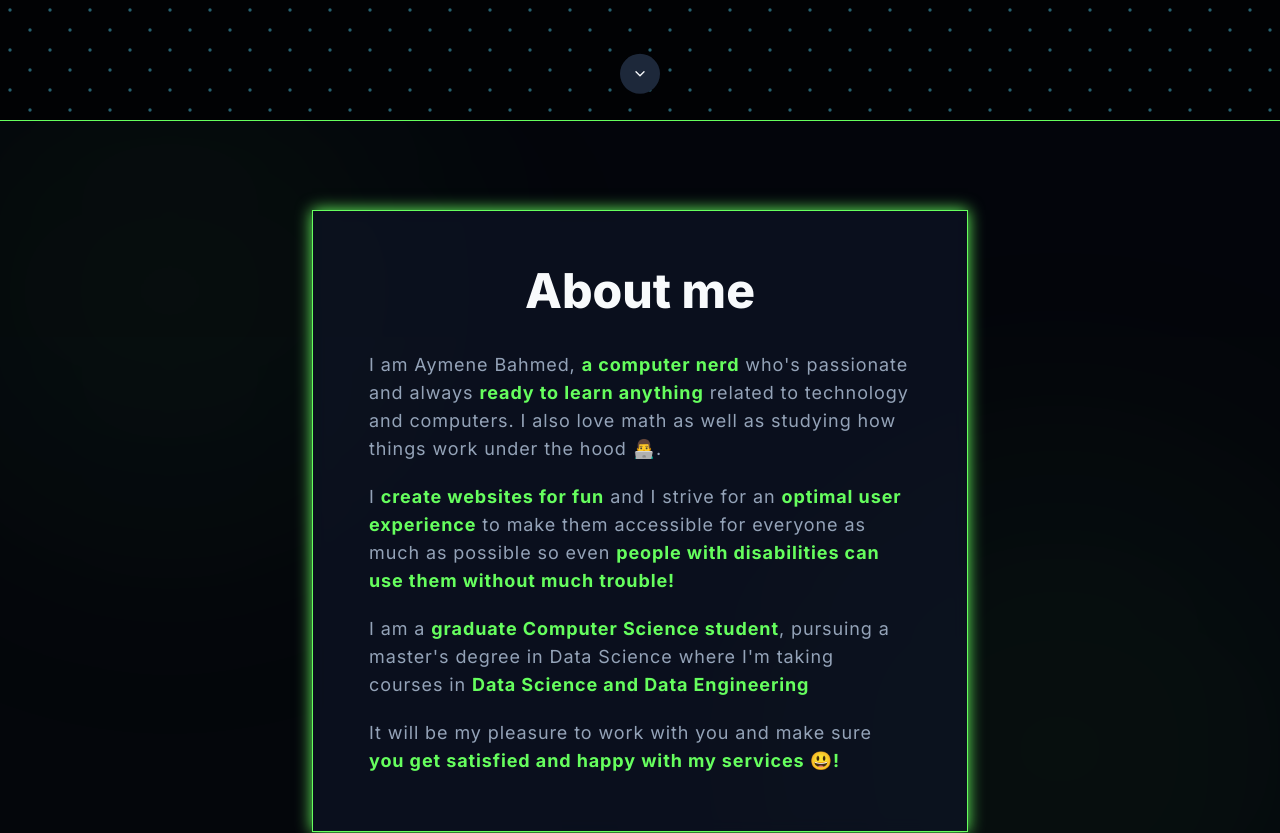
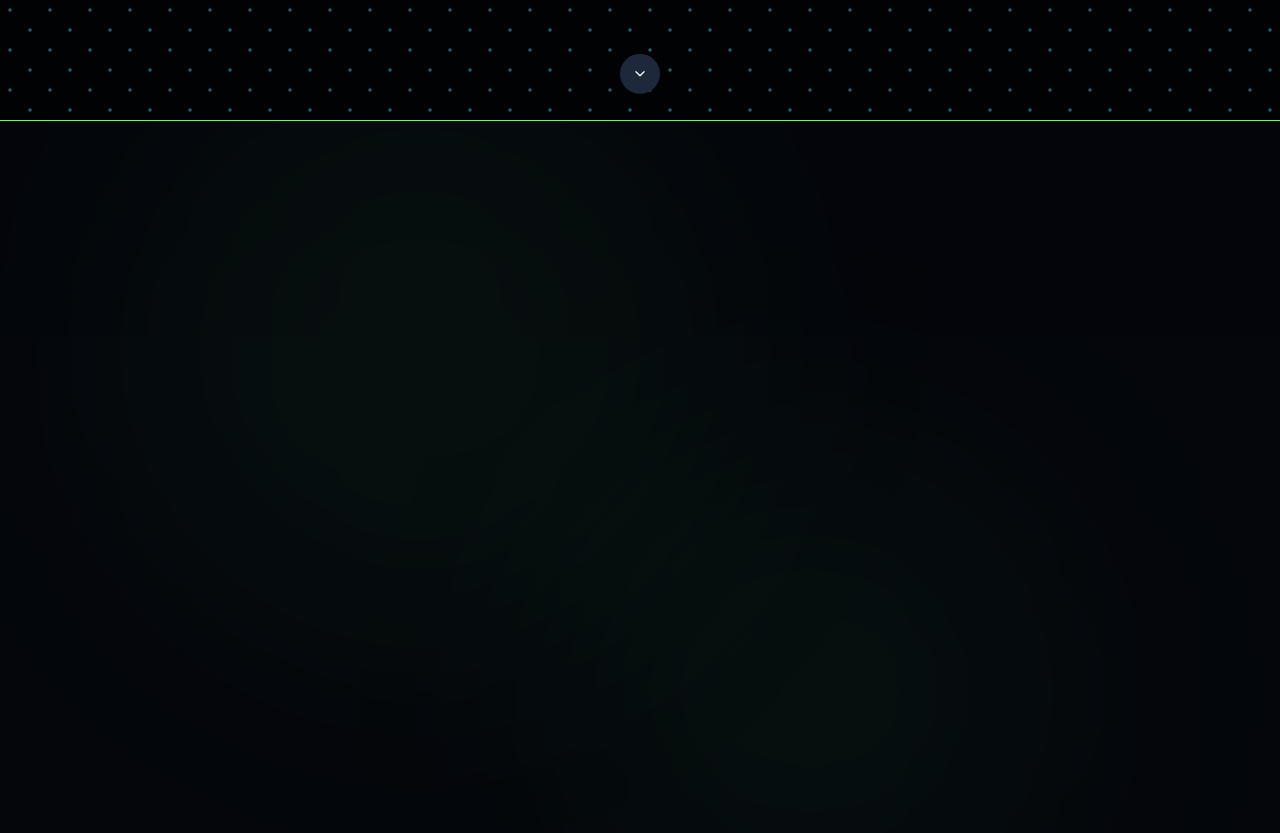
Before and after one commit to AymeneBahmed/portfolio, a Next.js app: page / in a window 1280 px wide. Shown: the part 680-1513 px from the top of the page. Built offline with nearby package versions, Linux system fonts and the light colour scheme.

Commit message:
Remove "About me" card

```diff
--- a/src/components/sections/AboutMeSection.tsx
+++ b/src/components/sections/AboutMeSection.tsx
@@ -5,60 +5,13 @@ export default function AboutMeSection() {
       id="about-me"
     >
       {/* Ambient Aurora Glows - 100% static, zero performance cost */}
-      <div className="pointer-events-none absolute inset-0 -z-10 select-none">
+      <div className="pointer-events-none absolute -z-10 bg-red-200 select-none">
         {/* Soft Indigo/Primary glow drifting from the top left behind the card */}
         <div className="bg-primary/5 absolute -top-20 -left-20 size-125 rounded-full blur-[130px]" />
 
         {/* Soft Cyan glow escaping out of the bottom right */}
         <div className="bg-primary/5 absolute -right-20 -bottom-32 size-150 rounded-full blur-[130px]" />
       </div>
-
-      {/* Central Content Card */}
-      <div className="border-primary shadow-primary bg-muted/60 w-[min(41rem,90vw)] rounded-md border p-14 shadow-[0_0_15px_0px] backdrop-blur-sm">
-        <h2 className="text-center text-5xl font-extrabold">About me</h2>
-
-        <div className="text-muted-foreground mt-9 space-y-5 text-lg tracking-wider">
-          <p>
-            I am Aymene Bahmed,{" "}
-            <strong className="text-primary">a computer nerd</strong> {""}
-            who&apos;s passionate and always{" "}
-            <strong className="text-primary">
-              ready to learn anything
-            </strong>{" "}
-            related to technology and computers. I also love math as well as
-            studying how things work under the hood 👨‍💻.
-          </p>
-
-          <p>
-            I <strong className="text-primary">create websites for fun</strong>{" "}
-            and I strive for an{" "}
-            <strong className="text-primary">optimal user experience</strong> to
-            make them accessible for everyone as much as possible so even{" "}
-            <strong className="text-primary">
-              people with disabilities can use them without much trouble!
-            </strong>
-          </p>
-
-          <p>
-            I am a{" "}
-            <strong className="text-primary">
-              graduate Computer Science student
-            </strong>
-            , pursuing a master&apos;s degree in Data Science where I&apos;m
-            taking courses in{" "}
-            <strong className="text-primary">
-              Data Science and Data Engineering
-            </strong>
-          </p>
-
-          <p>
-            It will be my pleasure to work with you and make sure{" "}
-            <strong className="text-primary">
-              you get satisfied and happy with my services 😃!
-            </strong>
-          </p>
-        </div>
-      </div>
     </section>
   );
 }
```
